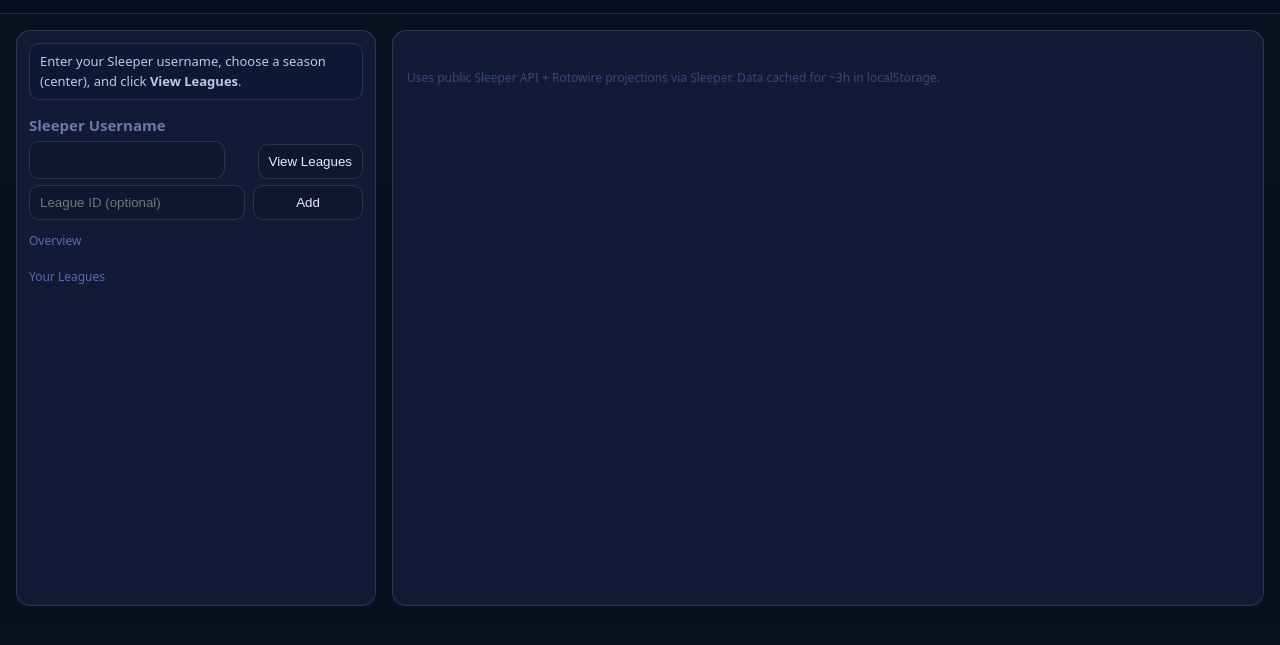
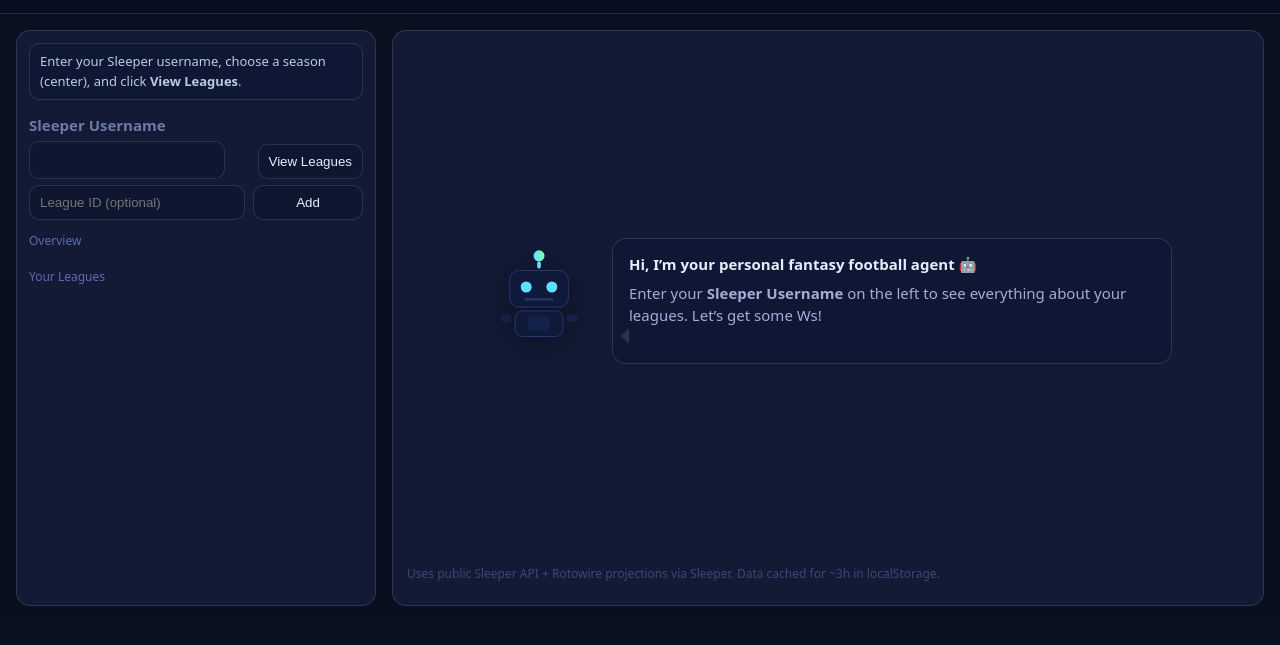
Before and after one commit to AryanShah2000/sleeper-hub, a plain HTML site: page index.html in a window 1280 px wide. Shown: the part 49-694 px from the top of the page. Drawn offline with Linux system fonts and the light colour scheme.

Commit message:
Add files via upload

```diff
--- a/index.html
+++ b/index.html
@@ -63,6 +63,15 @@
 
   .note{color:#8fa1ff88;font-size:13px;margin-top:8px}
   footer{color:#8fa1ff55;font-size:12px;margin:16px 0 8px}
+
+  /* welcome panel */
+  .welcome{flex:1; display:flex; align-items:center; justify-content:center; min-height:56vh; gap:18px; padding:12px}
+  .welcome .bot{flex:0 0 auto}
+  .welcome .bot svg{width:110px; height:110px; filter:drop-shadow(0 6px 16px rgba(0,0,0,.35))}
+  .welcome .bubble{background:#0e1734; border:1px solid var(--border); border-radius:14px; padding:14px 16px; max-width:560px}
+  .welcome .bubble .hi{font-weight:700; margin-bottom:6px}
+  .welcome .bubble .msg{color:#c9d3ffcc}
+  .welcome .bubble:after{content:""; position:relative; display:inline-block; width:0; height:0; border-top:8px solid transparent; border-bottom:8px solid transparent; border-right:8px solid var(--border); margin-left:-8px; margin-right:8px}
 </style>
 </head>
 <body>
@@ -107,7 +116,6 @@
       <div class="group" style="min-width:260px">
         <div class="note" id="contextNote"></div>
       </div>
-
       <div class="group hidden" id="seasonGroup">
         <label for="seasonMain">Season</label>
         <select id="seasonMain">
@@ -115,10 +123,41 @@
           <option value="2024">2024</option>
         </select>
       </div>
-
       <div class="group hidden" id="weekGroup">
         <label for="weekSelect">Week</label>
         <select id="weekSelect"></select>
+      </div>
+    </div>
+
+    <!-- friendly welcome panel (shown until a summary/league is rendered) -->
+    <div id="welcome" class="welcome">
+      <div class="bot" aria-hidden="true">
+        <!-- simple inline SVG robot -->
+        <svg viewBox="0 0 120 120" xmlns="http://www.w3.org/2000/svg" role="img">
+          <defs>
+            <linearGradient id="g" x1="0" x2="1">
+              <stop offset="0" stop-color="#5ee0ff"/><stop offset="1" stop-color="#84ffb5"/>
+            </linearGradient>
+          </defs>
+          <!-- antenna -->
+          <circle cx="60" cy="14" r="6" fill="url(#g)"/>
+          <rect x="58" y="20" width="4" height="8" rx="2" fill="#5ee0ff"/>
+          <!-- head -->
+          <rect x="28" y="30" width="64" height="40" rx="10" fill="#0f1a3a" stroke="#2a3a72"/>
+          <circle cx="46" cy="48" r="6" fill="#5ee0ff"/>
+          <circle cx="74" cy="48" r="6" fill="#5ee0ff"/>
+          <rect x="44" y="60" width="32" height="3" rx="1.5" fill="#24346b"/>
+          <!-- body -->
+          <rect x="34" y="74" width="52" height="28" rx="8" fill="#0f1a3a" stroke="#2a3a72"/>
+          <rect x="48" y="80" width="24" height="16" rx="4" fill="#14224a"/>
+          <!-- arms -->
+          <rect x="18" y="78" width="12" height="8" rx="4" fill="#14224a"/>
+          <rect x="90" y="78" width="12" height="8" rx="4" fill="#14224a"/>
+        </svg>
+      </div>
+      <div class="bubble">
+        <div class="hi">Hi, I’m your personal fantasy football agent 🤖</div>
+        <div class="msg">Enter your <b>Sleeper Username</b> on the left to see everything about your leagues. Let’s get some Ws!</div>
       </div>
     </div>
 
@@ -136,7 +175,7 @@
       </div>
     </div>
 
-    <!-- LEAGUE VIEWS (tabs + sections wrapped so we can hide all on summary) -->
+    <!-- LEAGUE VIEWS -->
     <div id="leagueViews" class="hidden">
       <div class="tabs" id="leagueTabs">
         <button class="tab-btn active" data-tab="tab-roster">My Roster</button>
@@ -144,7 +183,6 @@
         <button class="tab-btn" data-tab="tab-matchup">Opponent Projections</button>
         <button class="tab-btn" data-tab="tab-byes">Bye Week Matrix</button>
       </div>
-
       <div class="sections" id="leagueSections">
         <section id="tab-roster" class="active"><div id="rosterTable"></div></section>
         <section id="tab-pos"><div id="posTable"></div></section>
@@ -344,26 +382,23 @@
   return rows;
 }
 async function renderUserSummary(){
-  // Hide league views; show summary
+  // hide welcome and league views; show summary
+  $('#welcome').classList.add('hidden');
   $('#leagueViews').classList.add('hidden');
   $('#userSummary').classList.remove('hidden');
-  // remove context text entirely in summary
   $('#contextNote').textContent = '';
 
   const week = +($('#weekSelect').value||1);
   const seasonSel = +($('#seasonMain').value||2025);
 
-  // Who to Root For
   const ex = exposuresAcrossLeagues(g.leagues, g.userId, g.players);
   const rootRows = ex.map(r=>[r.name, r.pos, r.team, r.count]);
   renderSortableTable($('#usRootTable'), ['Player','Pos','Team','Leagues'], rootRows, ['str','str','str','num']);
 
-  // Projections
   $('#usProjTable').innerHTML = '<div class="note">Calculating projections…</div>';
   const projRows = await userSummaryProjections(g.leagues, g.players, week);
   renderTable($('#usProjTable'), ['League','My Proj','Opponent','Opp Proj'], projRows);
 
-  // Bye Count
   const byeRows = userSummaryByeCount(g.leagues, g.players, seasonSel, week).map(r=>[r[0], r[1]]);
   renderTable($('#usByeTable'), ['League','Players on Bye (W'+week+')'], byeRows);
 }
@@ -375,12 +410,14 @@
 function showControls(){ $('#seasonGroup').classList.remove('hidden'); $('#weekGroup').classList.remove('hidden'); }
 function resetMain(){
   $('#leagueViews').classList.add('hidden'); $('#userSummary').classList.add('hidden');
+  // show welcome when nothing selected
+  $('#welcome').classList.remove('hidden');
   $('#contextNote').textContent='';
   $('#rosterTable').innerHTML=''; $('#posTable').innerHTML=''; $('#matchupSummary').innerHTML=''; $('#myStarters').innerHTML=''; $('#oppStarters').innerHTML=''; $('#byeMatrix').innerHTML='';
   $('#usRootTable').innerHTML=''; $('#usProjTable').innerHTML=''; $('#usByeTable').innerHTML='';
 }
 
-/* sidebar list */
+/* sidebar */
 function renderLeagueList(active=null){
   const list=$('#leagueList'); list.innerHTML='';
   const ids=Object.keys(g.leagues);
@@ -393,7 +430,7 @@
     const item = el('div',{class:'league-item'+(id===active?' active':''), 'data-id':id},[
       el('div',{},[
         el('div',{class:'li-title', html: league?.name || `League ${id}`}),
-        el('div',{class:'li-sub', html: myTeamName || ''})  /* just team name, no prefix */
+        el('div',{class:'li-sub', html: myTeamName || ''})
       ])
     ]);
     item.addEventListener('click', async ()=>{
@@ -409,31 +446,27 @@
 /* render selected league */
 async function renderSelectedLeague(){
   const id=g.selected; if(!id) return;
+  // hide welcome; show league views
+  $('#welcome').classList.add('hidden');
   const {league, users, rosters} = g.leagues[id]; const season=+league.season; const week=+($('#weekSelect').value||1);
   const myRoster = rosters.find(r=>r.owner_id===g.userId) || rosters[0];
   const myUser = users.find(u=>u.user_id===myRoster.owner_id) || {};
   const myTeamName = (myUser.metadata?.team_name)||myUser.display_name||`Team ${myRoster.roster_id}`;
 
-  // Roster
   renderRoster($('#rosterTable'), myRoster, g.players, season);
 
-  // Projections
   const scoring=league.scoring_settings||{}; const proj = await projByPid(season, week, 'regular', g.players, scoring); const projFn = pid => proj[String(pid)]||0;
   const vals= rosters.reduce((acc,r)=>{ acc[r.roster_id]=teamPosValues(league, rosterRows(r,g.players,projFn)); return acc; },{});
   const mine=vals[myRoster.roster_id]; const posStats={}; for(const pos of ['QB','RB','WR','TE','FLEX','SUPER_FLEX']){ const list=rosters.map(r=> vals[r.roster_id][pos]||0 ); const my=list[rosters.findIndex(r=>r.roster_id===myRoster.roster_id)]; const {rank,out_of,pct}=rankPct(list,my); posStats[pos]={my_value:+my.toFixed(2), rank, out_of, percentile:pct}; }
   renderPos($('#posTable'), posStats);
 
-  // Matchup
   const prev = await matchupPreview(league.league_id, week, league, users, rosters, g.players, projFn, myRoster.roster_id, myTeamName);
   renderMatchup($('#matchupSummary'), $('#myStarters'), $('#oppStarters'), prev);
 
-  // Bye matrix
   renderBye($('#byeMatrix'), byeMatrix(myRoster, g.players, season));
 
-  // Show league UI, hide summary UI
   $('#userSummary').classList.add('hidden');
   $('#leagueViews').classList.remove('hidden');
-  // show league name only (no summary text)
   $('#contextNote').textContent = `${league.name} • ${league.season}`;
 }
 
@@ -467,7 +500,7 @@
 
     const season=$('#seasonMain').value; // default is 2025
     const leagues = await loadMyLeagues(uid, season);
-    if(!Array.isArray(leagues) || leagues.length===0){ renderStatus('err', `No leagues found in ${season}. Try a different season.`); $('#leagueList').innerHTML=''; return; }
+    if(!Array.isArray(leagues) || leagues.length===0){ renderStatus('err', `No leagues found in ${season}.`); $('#leagueList').innerHTML=''; return; }
 
     g.leagues = {};
     await Promise.all(leagues.map(async L => { g.leagues[L.league_id] = await loadLeagueBundle(L.league_id); }));
@@ -480,7 +513,6 @@
     renderLeagueList();
 
     g.mode='summary'; await renderUserSummary();
-    // no context text on summary
     $('#contextNote').textContent = '';
   }catch(err){
     console.error(err);
```
